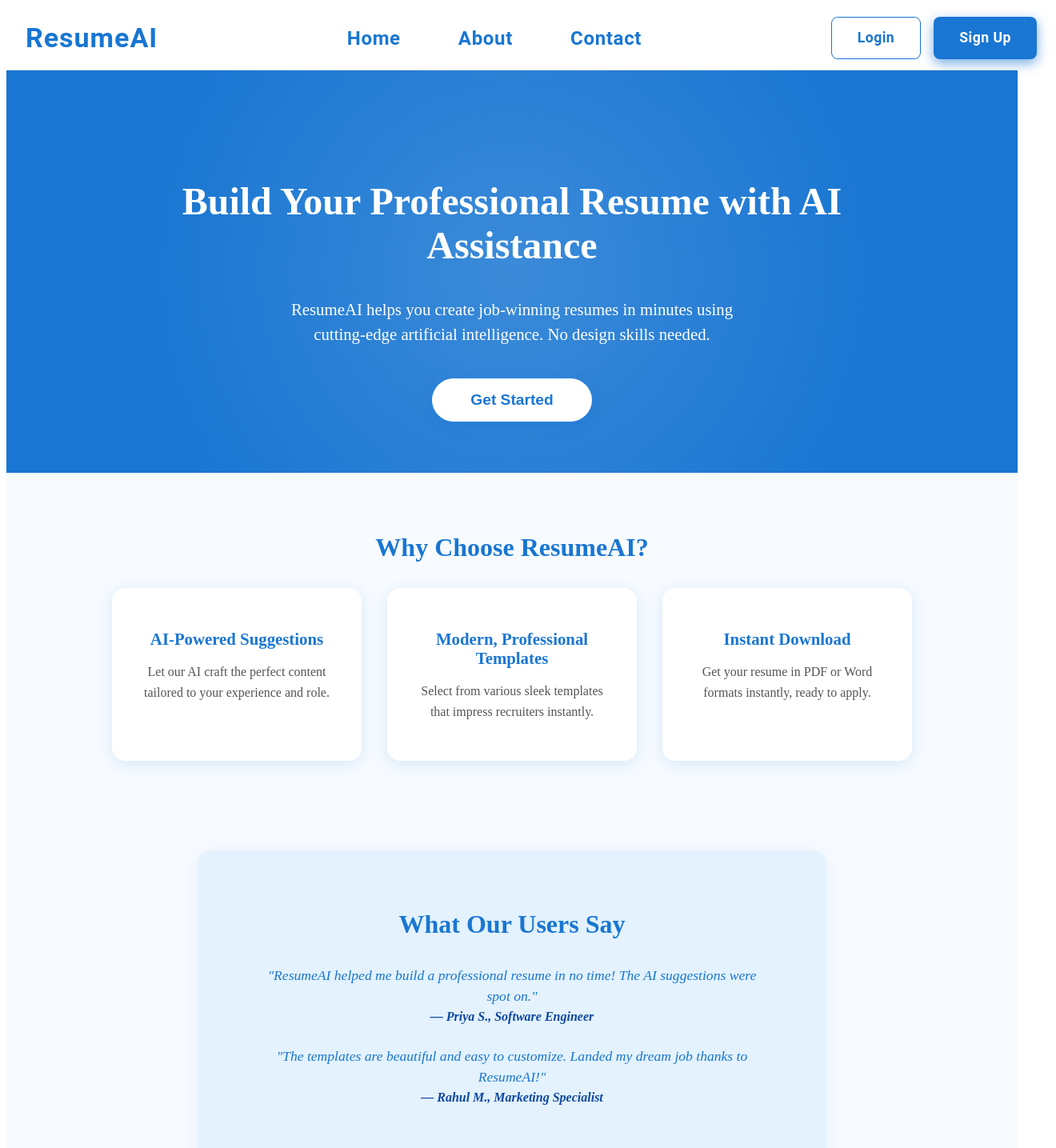
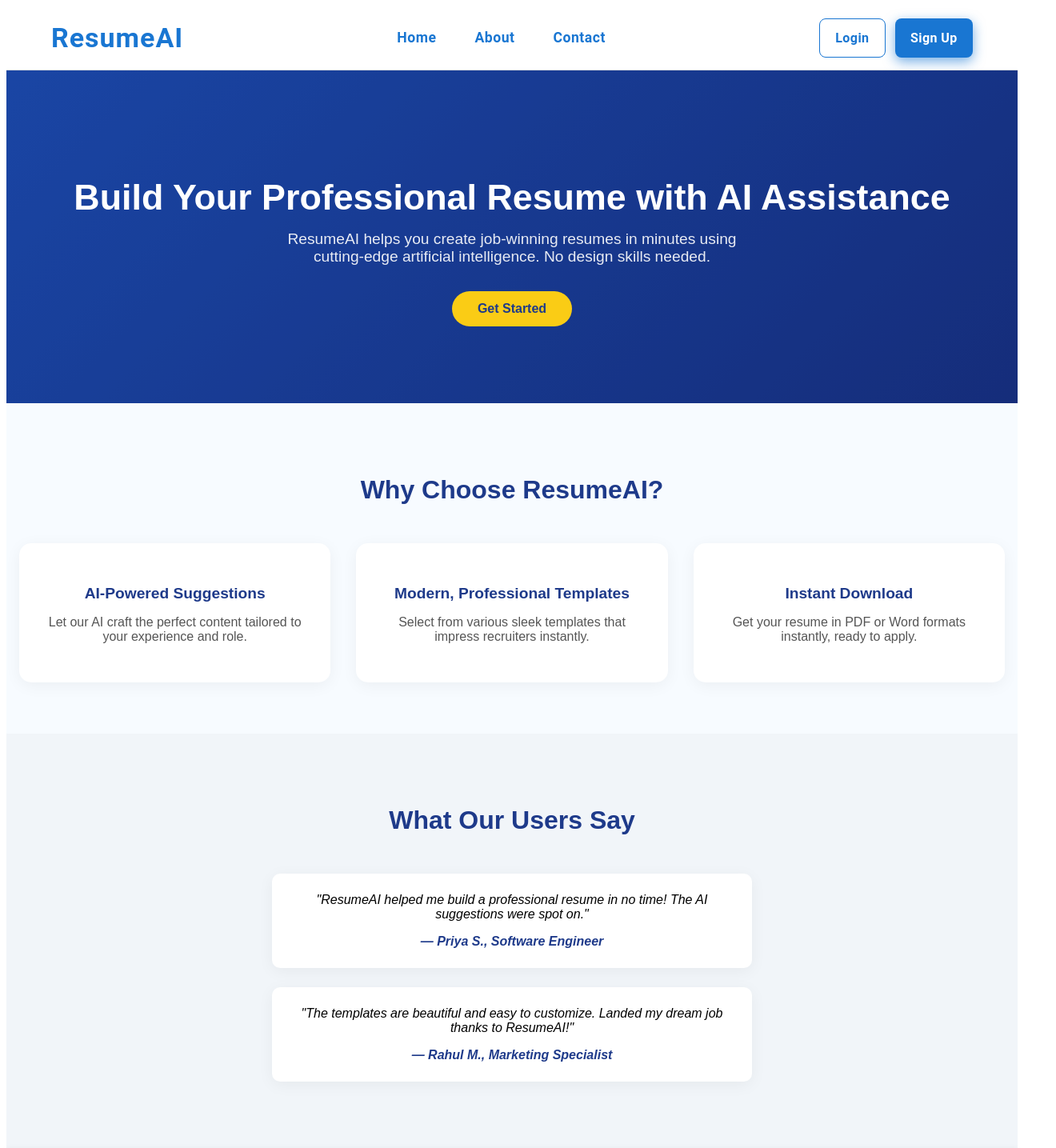
Before and after one commit to GirishAhire/ResumeAI, a Next.js app: page / in a window 1280 px wide. Shown: the top 1435 px of the page at 80% size, 1320 px wide, since content can reach past the window. Built offline with nearby package versions, Linux system fonts and the light colour scheme.

Commit message:
Home page and Nav bar updated

```diff
--- a/src/app/components/Footer.styles.js
+++ b/src/app/components/Footer.styles.js
@@ -2,8 +2,8 @@ const useStyles = (theme) => ({
     footer: {
         bgcolor: theme.palette.mode === "dark" ? "#212121" : "#f5f7fa",
         borderTop: `2px solid ${theme.palette.mode === "dark" ? "#222" : "#ddd"}`,
-        py: 5,
-        mt: 8,
+        py: 3,
+        // mt: 8,
         boxShadow:
             theme.palette.mode === "dark"
                 ? "0 0 10px rgba(255,255,255,0.05)"
--- a/src/app/components/Navbar.styles.js
+++ b/src/app/components/Navbar.styles.js
@@ -7,18 +7,23 @@ const navbarStyles = (theme) => ({
     borderBottom: `1px solid ${theme.palette.mode === "dark" ? "#333" : "#e0e0e0"}`,
     boxShadow: "none",
     height: 80,
+    width: "100%",
+    overflowX: "hidden", // Prevent horizontal scroll
   },
   toolbar: {
-    maxWidth: 1800,
-    mx: "auto",
+    display: "flex",
+    justifyContent: "space-between",
+    alignItems: "center",
+    maxWidth: 1200, // Keep navbar content within max width
     width: "100%",
-    px: 2,
+    margin: "0 auto",
+    padding: "0 1rem", // consistent horizontal padding
     height: "100%",
+    boxSizing: "border-box",
   },
   logoBox: {
     display: "flex",
     alignItems: "center",
-    flexGrow: 1,
   },
   logoText: {
     cursor: "pointer",
@@ -32,45 +37,40 @@ const navbarStyles = (theme) => ({
   },
   navLinksContainer: {
     display: "flex",
-    gap: 4,
-    flexGrow: 3,
+    gap: 2,
     justifyContent: "center",
     alignItems: "center",
+    flexShrink: 0, // Prevent links from stretching toolbar
   },
   navButton: {
-    color: (theme.palette.mode === "dark" ? "#ffff" : "#1976d2"),
+    color: theme.palette.mode === "dark" ? "#fff" : "#1976d2",
     textTransform: "none",
     fontWeight: 600,
-    fontSize: "1.5rem",
-    px: 2.5,
-    py: 1.5,
+    fontSize: "1.1rem",
+    padding: "0.6rem 1rem",
     borderRadius: "8px",
     transition: "background-color 0.3s ease, color 0.3s ease",
     "&:hover": {
-      backgroundColor:
-        theme.palette.mode === "dark"
-          ? alpha("#fff", 0.15)
-          : alpha("#1976d2", 0.15),
+      backgroundColor: theme.palette.mode === "dark" ? alpha("#fff", 0.15) : alpha("#1976d2", 0.15),
     },
   },
   authButtonsContainer: {
     display: "flex",
-    gap: 2,
-    flexGrow: 1,
+    gap: 1.5,
     justifyContent: "flex-end",
+    flexShrink: 0,
   },
   loginButton: {
     textTransform: "none",
     fontWeight: 700,
     borderRadius: "8px",
-    px: 4,
-    py: 1.25,
-    fontSize: "1.1rem",
+    padding: "0.6rem 1.2rem",
+    fontSize: "1rem",
     borderColor: "#1976d2",
     color: "#1976d2",
     "&:hover": {
       backgroundColor: "#1976d2",
-      color: "#ffff",
+      color: "#fff",
       borderColor: "#1976d2",
     },
     transition: "all 0.3s ease",
@@ -79,9 +79,8 @@ const navbarStyles = (theme) => ({
     textTransform: "none",
     fontWeight: 700,
     borderRadius: "8px",
-    px: 4,
-    py: 1.25,
-    fontSize: "1.1rem",
+    padding: "0.6rem 1.2rem",
+    fontSize: "1rem",
     boxShadow: "0 5px 15px rgba(25,118,210,0.6)",
     "&:hover": {
       backgroundColor: "#1565c0",
@@ -90,16 +89,16 @@ const navbarStyles = (theme) => ({
     transition: "all 0.3s ease",
   },
   mobileMenuIcon: {
-    ml: 1,
+    marginLeft: 1,
   },
   mobileMenuItem: {
-    fontSize: "1.1rem",
-    py: 1.5,
+    fontSize: "1rem",
+    padding: "0.8rem 1rem",
   },
   mobileMenuItemAuth: {
     fontWeight: 700,
-    fontSize: "1.1rem",
-    py: 1.5,
+    fontSize: "1rem",
+    padding: "0.8rem 1rem",
   },
 });
 
--- /dev/null
+++ b/src/app/globals.css
@@ -0,0 +1,35 @@
+/* globals.css */
+
+* {
+  margin: 0;
+  padding: 0;
+  box-sizing: border-box;
+}
+
+html, body {
+  width: 100%;
+  min-height: 100%;
+  overflow-x: hidden;
+  font-family: 'Poppins', sans-serif;
+  background-color: #f7fbff; /* Theme background */
+  color: #1e3a8a; /* Theme text */
+}
+
+/* Prevent images from causing overflow */
+img, video {
+  max-width: 100%;
+  height: auto;
+  display: block;
+}
+
+/* Buttons with theme styling */
+button {
+  font-family: inherit;
+  cursor: pointer;
+}
+
+/* Links with theme */
+a {
+  color: inherit;
+  text-decoration: none;
+}
--- a/src/app/layout.jsx
+++ b/src/app/layout.jsx
@@ -22,7 +22,7 @@ export default function RootLayout({ children }) {
     <html lang="en">
       <body
         className={`${geistSans.variable} ${geistMono.variable} antialiased`}
-        style={{ display: "flex", flexDirection: "column", minHeight: "100vh" }}
+        style={{ display: "flex", flexDirection: "column",}}
       >
         <Navbar />
         <main style={{ flexGrow: 1 }}>{children}</main>
--- a/src/app/page.jsx
+++ b/src/app/page.jsx
@@ -2,12 +2,12 @@
 import React, { useState } from "react";
 import styles from "./style";
 
-export default function Home() {
+export default function page() {
     const [hover, setHover] = useState(false);
 
     return (
-        <>
-            <main style={{ minHeight: "100vh", backgroundColor: "#f7fbff", paddingBottom: "4rem" }}>
+        <main style={styles.page}>
+            {/* Hero Section */}
             <section style={styles.hero}>
                 <div style={styles.heroOverlay}></div>
                 <h1 style={styles.heroTitle}>
@@ -18,15 +18,10 @@ export default function Home() {
                     cutting-edge artificial intelligence. No design skills needed.
                 </p>
                 <button
-                        style={
-                            hover
-                                ? { ...styles.ctaButton, ...styles.ctaButtonHover }
-                                : styles.ctaButton
-                        }
+                    style={hover ? { ...styles.ctaButton, ...styles.ctaButtonHover } : styles.ctaButton}
                     onMouseEnter={() => setHover(true)}
                     onMouseLeave={() => setHover(false)}
                     onClick={() => (window.location.href = "/signup")}
-                        aria-label="Get Started with ResumeAI"
                 >
                     Get Started
                 </button>
@@ -36,28 +31,29 @@ export default function Home() {
             <section style={styles.featuresSection}>
                 <h2 style={styles.sectionTitle}>Why Choose ResumeAI?</h2>
                 <div style={styles.featuresGrid}>
-                        <div style={styles.featureCard}>
-                            <h3 style={styles.featureTitle}>AI-Powered Suggestions</h3>
-                            <p style={styles.featureText}>
-                                Let our AI craft the perfect content tailored to your experience and role.
-                            </p>
+                    {[
+                        {
+                            title: "AI-Powered Suggestions",
+                            text: "Let our AI craft the perfect content tailored to your experience and role."
+                        },
+                        {
+                            title: "Modern, Professional Templates",
+                            text: "Select from various sleek templates that impress recruiters instantly."
+                        },
+                        {
+                            title: "Instant Download",
+                            text: "Get your resume in PDF or Word formats instantly, ready to apply."
+                        }
+                    ].map(({ title, text }) => (
+                        <div key={title} style={styles.featureCard}>
+                            <h3 style={styles.featureTitle}>{title}</h3>
+                            <p style={styles.featureText}>{text}</p>
                         </div>
-                        <div style={styles.featureCard}>
-                            <h3 style={styles.featureTitle}>Modern, Professional Templates</h3>
-                            <p style={styles.featureText}>
-                                Select from various sleek templates that impress recruiters instantly.
-                            </p>
-                        </div>
-                        <div style={styles.featureCard}>
-                            <h3 style={styles.featureTitle}>Instant Download</h3>
-                            <p style={styles.featureText}>
-                                Get your resume in PDF or Word formats instantly, ready to apply.
-                            </p>
-                        </div>
+                    ))}
                 </div>
             </section>
 
-                {/* Testimonial Section */}
+            {/* Testimonials */}
             <section style={styles.testimonialSection}>
                 <h2 style={styles.sectionTitle}>What Our Users Say</h2>
                 <blockquote style={styles.testimonial}>
@@ -70,6 +66,5 @@ export default function Home() {
                 </blockquote>
             </section>
         </main>
-        </>
     );
 }
--- a/src/app/style.js
+++ b/src/app/style.js
@@ -1,139 +1,133 @@
 const styles = {
+    page: {
+        minHeight: "100vh",
+        backgroundColor: "#f7fbff",
+        fontFamily: "'Poppins', sans-serif",
+        overflowX: "hidden", // Prevent horizontal scroll
+    },
+
+    // Hero Section
     hero: {
         position: "relative",
-        display: "flex",
-        flexDirection: "column",
-        alignItems: "center",
-        justifyContent: "center",
         textAlign: "center",
-        padding: "6rem 2rem 4rem",
-        backgroundColor: "#1976d2",
+        padding: "6rem 1rem",
+        background: "linear-gradient(135deg, #2563eb, #1e40af)",
         color: "#fff",
         overflow: "hidden",
+        width: "100%",
+        boxSizing: "border-box",
+    },
+    heroOverlay: {
+        position: "absolute",
+        inset: 0,
+        background: "rgba(0,0,0,0.3)",
+    },
+    heroTitle: {
+        fontSize: "clamp(1.8rem, 5vw, 2.8rem)",
+        fontWeight: "bold",
+        zIndex: 1,
+        position: "relative",
+        marginBottom: "1rem",
+        padding: "0 1rem",
+    },
+    heroSubtitle: {
+        fontSize: "clamp(1rem, 2.5vw, 1.2rem)",
+        maxWidth: "600px",
+        margin: "0 auto",
+        zIndex: 1,
+        position: "relative",
+        opacity: 0.9,
+        padding: "0 1rem",
+    },
+    ctaButton: {
+        marginTop: "2rem",
+        padding: "0.8rem 2rem",
+        fontSize: "1rem",
+        fontWeight: "bold",
+        border: "none",
+        borderRadius: "30px",
+        backgroundColor: "#facc15",
+        color: "#1e3a8a",
+        cursor: "pointer",
+        transition: "all 0.3s ease",
+        zIndex: 1,
+        position: "relative",
+        maxWidth: "90%",
+    },
+    ctaButtonHover: {
+        backgroundColor: "#eab308",
+        transform: "scale(1.05)",
+        boxShadow: "0px 4px 15px rgba(0,0,0,0.2)",
     },
 
-    heroOverlay: {
-        position: "absolute",
-        top: 0,
-        left: 0,
+    // Features Section
+    featuresSection: {
+        padding: "4rem 1rem",
+        textAlign: "center",
         width: "100%",
-        height: "100%",
-        background:
-            "radial-gradient(circle at center, rgba(255, 255, 255, 0.15), transparent 70%)",
-        pointerEvents: "none",
-        zIndex: 0,
+        boxSizing: "border-box",
     },
-
-    heroTitle: {
-        position: "relative",
-        fontSize: "3rem",
-        fontWeight: "900",
-        marginBottom: "1rem",
-        zIndex: 1,
-        maxWidth: "900px",
+    sectionTitle: {
+        fontSize: "clamp(1.5rem, 4vw, 2rem)",
+        fontWeight: "bold",
+        marginBottom: "3rem",
+        color: "#1e3a8a",
     },
-
-    heroSubtitle: {
-        position: "relative",
-        fontSize: "1.3rem",
-        fontWeight: "500",
-        maxWidth: "600px",
-        marginBottom: "2.5rem",
-        zIndex: 1,
-        lineHeight: "1.5",
-    },
-
-    ctaButton: {
-        position: "relative",
-        padding: "1rem 3rem",
-        fontSize: "1.2rem",
-        fontWeight: "700",
-        color: "#1976d2",
-        backgroundColor: "#fff",
-        border: "none",
-        borderRadius: "50px",
-        cursor: "pointer",
-        boxShadow: "0 6px 15px rgba(25, 118, 210, 0.4)",
-        transition: "all 0.3s ease",
-        zIndex: 1,
-    },
-
-    ctaButtonHover: {
-        backgroundColor: "#1565c0",
-        color: "#fff",
-        boxShadow: "0 8px 25px rgba(21, 101, 192, 0.7)",
-        transform: "translateY(-3px)",
-    },
-
-    featuresSection: {
-        padding: "3rem 2rem",
-        maxWidth: "1000px",
-        margin: "0 auto",
-        textAlign: "center",
-    },
-
-    sectionTitle: {
-        fontSize: "2rem",
-        fontWeight: "900",
-        marginBottom: "2rem",
-        color: "#1976d2",
-    },
-
     featuresGrid: {
         display: "grid",
-        gridTemplateColumns: "repeat(auto-fit, minmax(280px, 1fr))",
+        gridTemplateColumns: "repeat(auto-fit, minmax(260px, 1fr))",
         gap: "2rem",
+        width: "100%",
+        boxSizing: "border-box",
     },
-
     featureCard: {
+        padding: "2rem",
         backgroundColor: "#fff",
-        padding: "2rem",
-        borderRadius: "16px",
-        boxShadow: "0 4px 20px rgba(25, 118, 210, 0.15)",
+        borderRadius: "15px",
+        boxShadow: "0px 4px 20px rgba(0,0,0,0.05)",
         transition: "transform 0.3s ease, box-shadow 0.3s ease",
-        cursor: "default",
+        cursor: "pointer",
+        width: "100%",
+        boxSizing: "border-box",
     },
-
     featureCardHover: {
-        transform: "translateY(-8px)",
-        boxShadow: "0 12px 40px rgba(21, 101, 192, 0.3)",
+        transform: "translateY(-5px)",
+        boxShadow: "0px 8px 25px rgba(0,0,0,0.1)",
     },
-
     featureTitle: {
-        fontSize: "1.3rem",
-        fontWeight: "700",
-        color: "#1976d2",
+        fontSize: "1.2rem",
+        fontWeight: "bold",
         marginBottom: "0.5rem",
+        color: "#1e3a8a",
     },
-
     featureText: {
         fontSize: "1rem",
         color: "#555",
-        lineHeight: "1.6",
     },
 
+    // Testimonials Section
     testimonialSection: {
-        padding: "3rem 2rem",
-        maxWidth: "720px",
-        margin: "4rem auto 6rem",
-        backgroundColor: "#e3f2fd",
-        borderRadius: "16px",
-        boxShadow: "0 4px 20px rgba(25, 118, 210, 0.1)",
+        backgroundColor: "#f1f5f9",
+        padding: "4rem 1rem",
         textAlign: "center",
+        width: "100%",
+        boxSizing: "border-box",
     },
-
     testimonial: {
         fontStyle: "italic",
-        fontSize: "1.1rem",
-        marginBottom: "1.5rem",
-        color: "#1976d2",
-        lineHeight: "1.5",
+        maxWidth: "600px",
+        margin: "1.5rem auto",
+        background: "#fff",
+        padding: "1.5rem",
+        borderRadius: "10px",
+        boxShadow: "0px 4px 20px rgba(0,0,0,0.05)",
+        width: "100%",
+        boxSizing: "border-box",
     },
-
     testimonialAuthor: {
-        fontWeight: "700",
-        fontSize: "1rem",
-        color: "#0d47a1",
+        marginTop: "1rem",
+        fontWeight: "bold",
+        color: "#1e3a8a",
     },
 };
 
```
Lines whose indentation alone changed are shown as unchanged.
